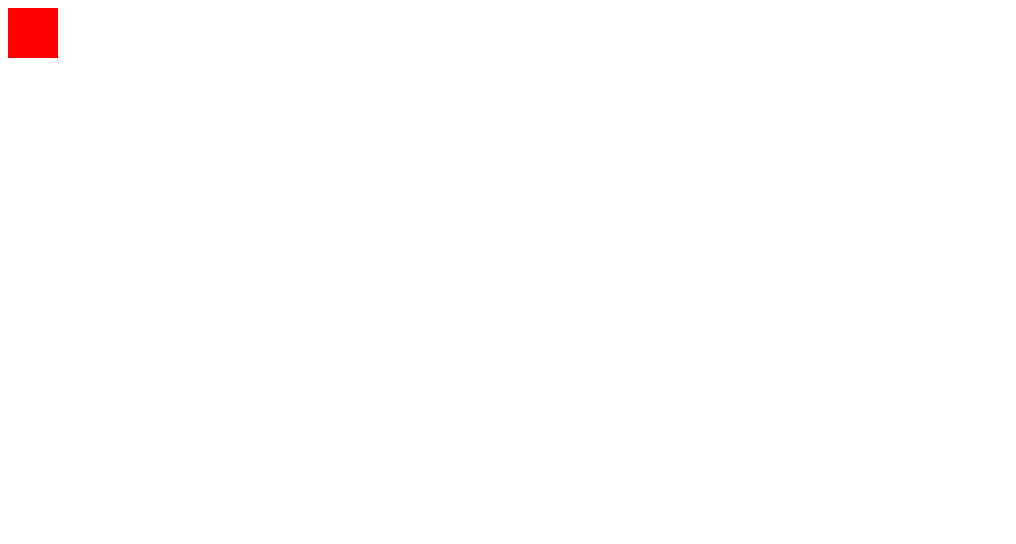
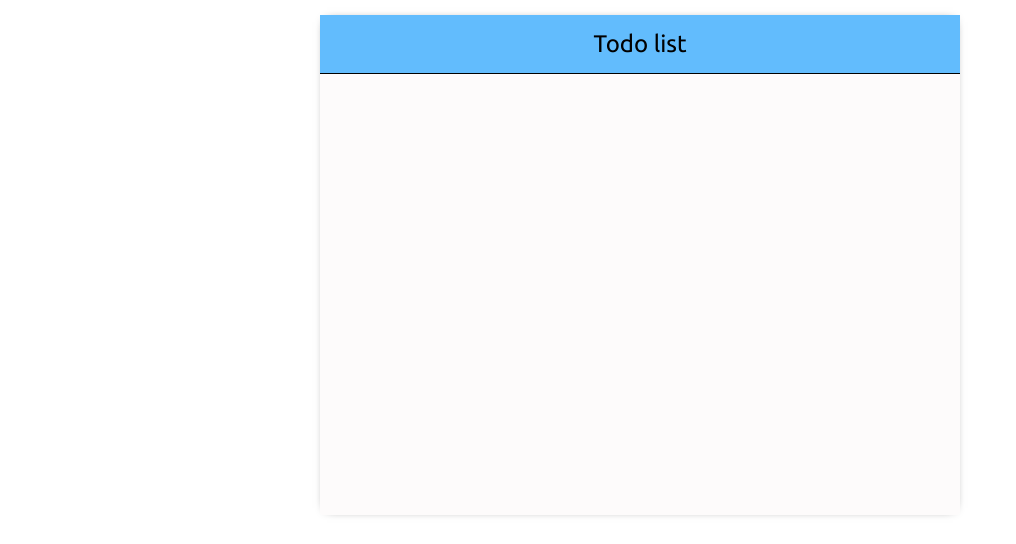
Before and after one commit to tibiSzabo/todo-list-react-redux, a React (Create React App) app: page / in a window 1280 px wide. Shown: the top 544 px of the page, without its empty margins (0-1016 px from the left). Built offline with nearby package versions, Linux system fonts and the light colour scheme.

Commit message:
added basic styling, added font

```diff
--- a/src/App.js
+++ b/src/App.js
@@ -2,10 +2,11 @@
 import './App.sass';
 
 function App() {
-  return (
-    <div className='main'>
-    </div>
-  );
+    return (
+        <div className='main'>
+            <div className='header'>Todo list</div>
+        </div>
+    );
 }
 
 export default App;
--- a/src/App.sass
+++ b/src/App.sass
@@ -1,4 +1,16 @@
 .main
-    height: 50px
-    width: 50px
-    background: red
+    width: 50%
+    background-color: #f9f5f56b
+    margin: 15px auto
+    min-height: 500px
+    border-radius: 3px
+    box-shadow: 0px 0px 10px -7px black
+
+.header
+    display: flex
+    align-items: center
+    justify-content: center
+    padding: 15px
+    font-size: 1.5rem
+    border-bottom: 1px solid black
+    background-color: #0095ff9c
--- a/src/index.css
+++ b/src/index.css
@@ -1 +1,11 @@
 @import-normalize;
+
+@font-face {
+    font-family: ubuntu;
+    src: url(./assets/fonts/Ubuntu-Regular.ttf);
+}
+
+body {
+    margin: 0;
+    font-family: ubuntu;
+}
```
Also changed, not shown: src/assets/fonts/Ubuntu-Regular.ttf (added).
